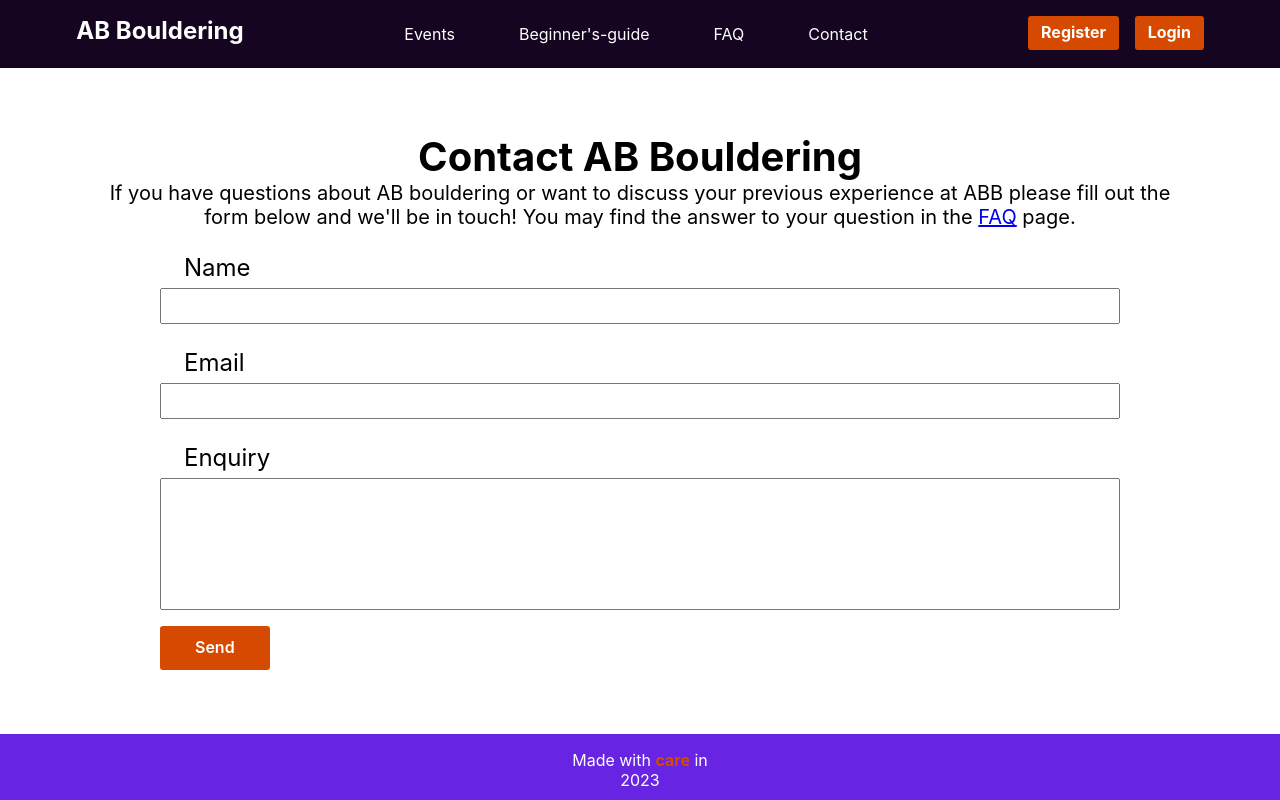
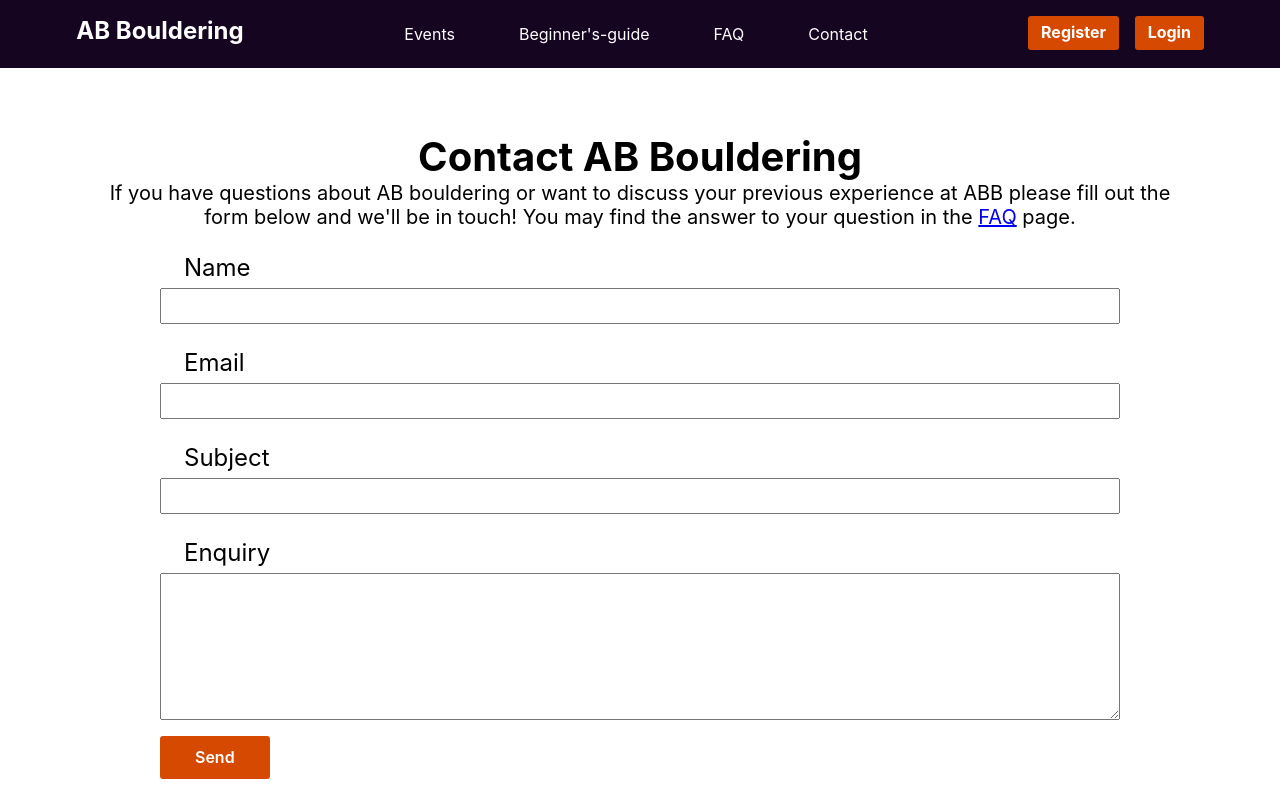
Before and after one commit to WildHeat/bouldering-booking, a React (Create React App) app: page /contact in a window 1280 px wide. Shown: the top 800 px of the page. Built offline with nearby package versions, Linux system fonts and the light colour scheme.

Commit message:
updated contact page and added fetch request

```diff
--- a/src/components/ContactPage/ContactPage.css
+++ b/src/components/ContactPage/ContactPage.css
@@ -11,6 +11,10 @@
   font-size: 1.25em;
 }
 
+.contact-input-container label {
+  font-size: 1.5em;
+}
+
 .contact-content-container h1 {
   font-size: 2.5rem;
 }
@@ -21,8 +25,16 @@
 }
 
 .contact-input-container input {
+  font-size: 1em;
+  padding-inline: 0.5em;
   width: 100%;
   height: 2rem;
+}
+
+.contact-input-container textarea {
+  width: 100%;
+  font-size: 1.3em;
+  padding: 0.5em;
 }
 
 .contact-input-container label {
--- a/src/components/ContactPage/ContactPage.js
+++ b/src/components/ContactPage/ContactPage.js
@@ -5,8 +5,23 @@ import { Link } from "react-router-dom";
 const ContactPage = () => {
   const [name, setName] = useState("");
   const [email, setEmail] = useState("");
+  const [subject, setSubject] = useState("");
   const [enquiry, setEnquiry] = useState("");
 
+  const handleSubmitContactRequest = () => {
+    fetch(process.env.REACT_APP_BASE_URL + "/api/v1/mail", {
+      method: "POST",
+      headers: {
+        "Content-type": "application/json",
+      },
+      body: JSON.stringify({
+        name: name,
+        email: email,
+        subject: subject,
+        message: enquiry,
+      }),
+    });
+  };
   return (
     <div className="contact-page-container">
       <div className="contact-content-container">
@@ -20,7 +35,7 @@ const ContactPage = () => {
           </Link>{" "}
           page.
         </p>
-        <div className="contact-form-container">
+        <form className="contact-form-container">
           <div className="contact-input-container">
             <label>Name</label>
             <input
@@ -42,8 +57,18 @@ const ContactPage = () => {
             />
           </div>
           <div className="contact-input-container">
+            <label>Subject</label>
+            <input
+              type="text"
+              value={subject}
+              onChange={(e) => {
+                setSubject(e.target.value);
+              }}
+            />
+          </div>
+          <div className="contact-input-container">
             <label>Enquiry</label>
-            <input
+            <textarea
               id="enquiry-input"
               type="text"
               value={enquiry}
@@ -53,7 +78,7 @@ const ContactPage = () => {
             />
           </div>
           <div className="contact-send-button">Send</div>
-        </div>
+        </form>
       </div>
     </div>
   );
--- a/src/components/Header/Header.css
+++ b/src/components/Header/Header.css
@@ -164,6 +164,7 @@ a {
 }
 
 .dropdown:hover .dropdown-button {
+  cursor: pointer;
   background-color: var(--light-color);
   color: var(--accent-color);
 }
```
